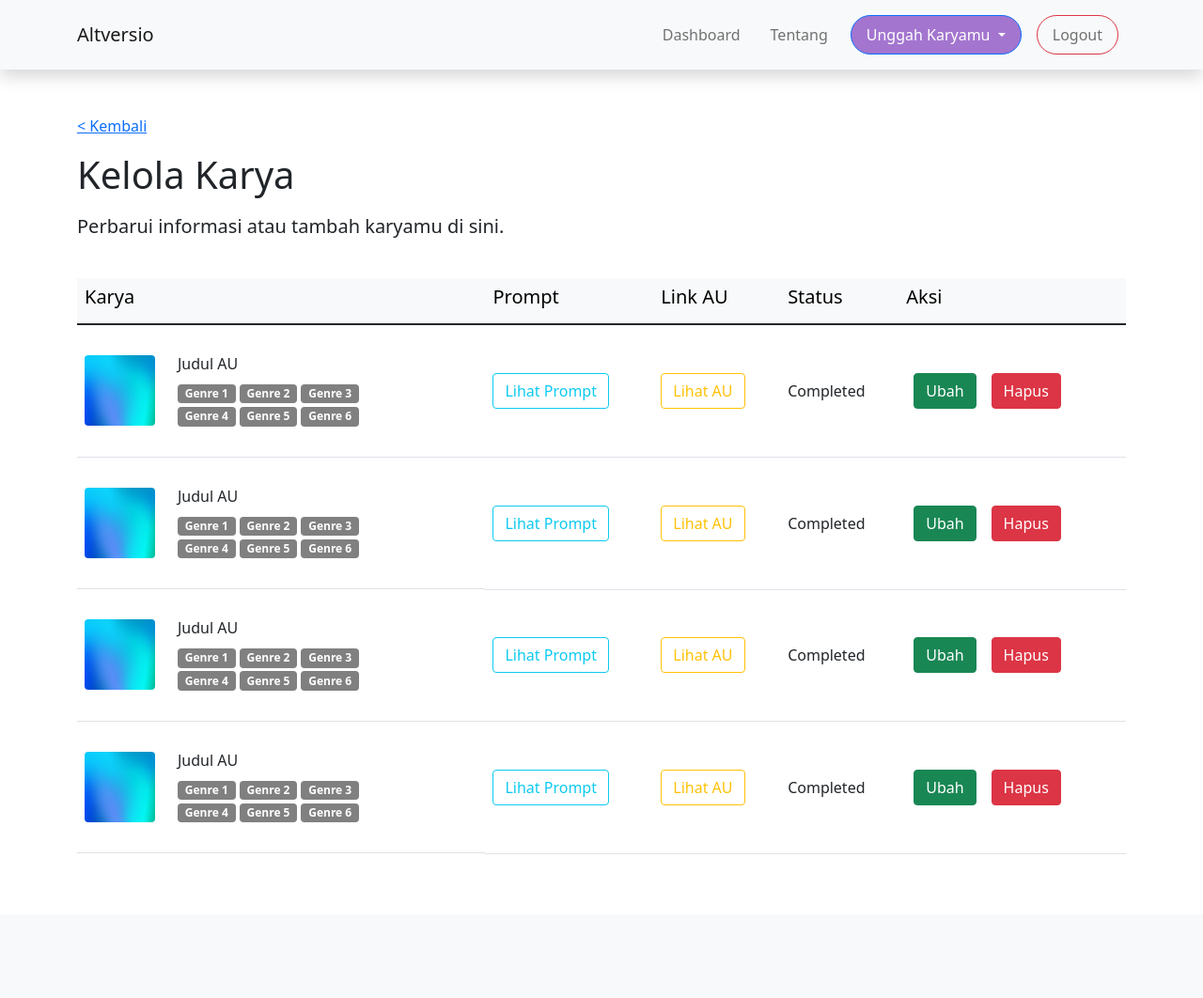
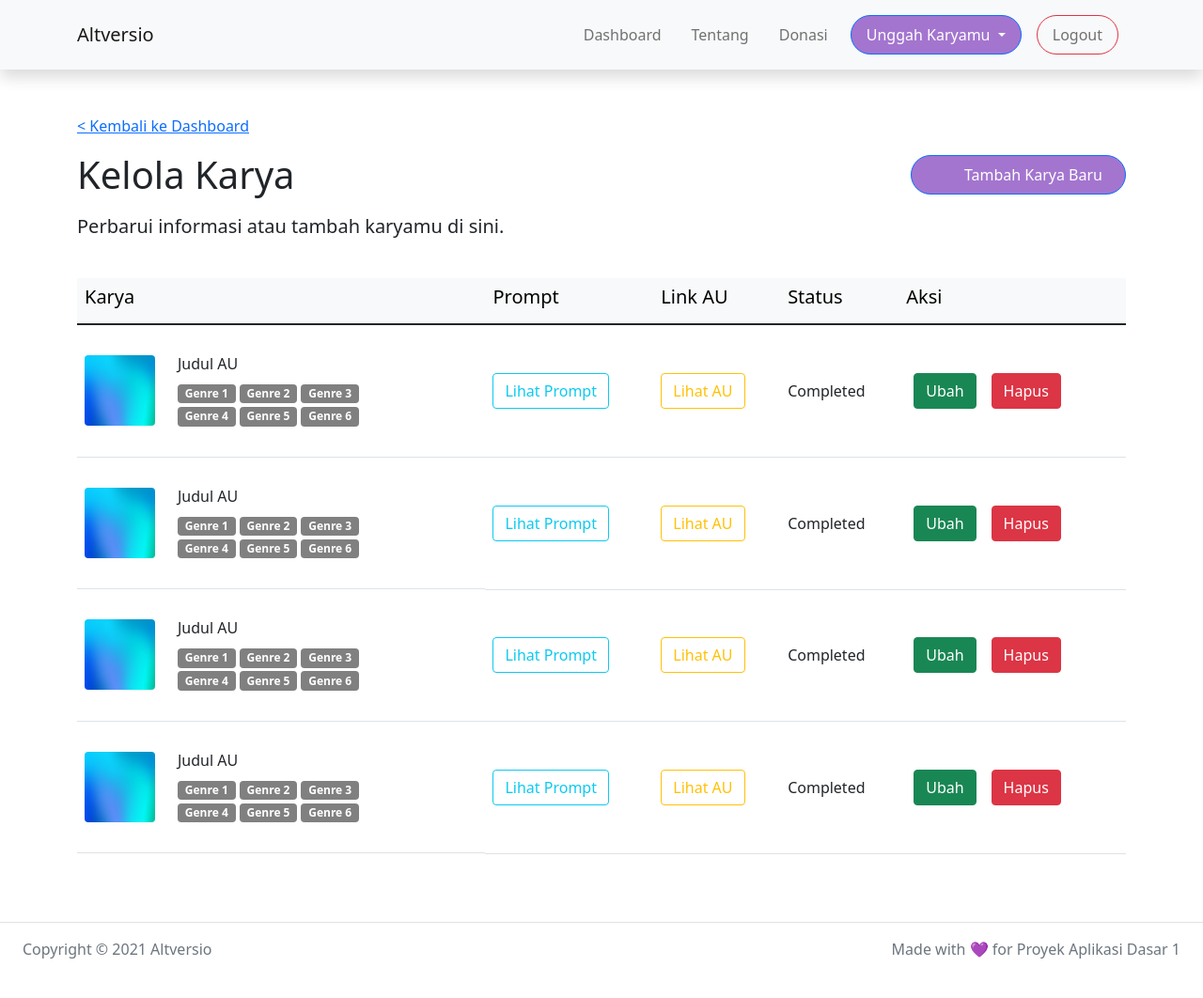
Before and after one commit to arkefallen/altversio, a Laravel app: page /manage in a window 1280 px wide. Shown: the whole page at 94% size. Before the commit the page ends 909 px from the top, so only its background shows below. Run offline with Laravel 8, Linux system fonts and the light colour scheme; the visitor is signed in with stand-in values (Sample User, id 1); style sheets or scripts are compiled from the project's sources; some libraries are stand-ins or nearby versions.

Commit message:
add donate page

```diff
--- a/public/style/style.css
+++ b/public/style/style.css
@@ -44,8 +44,6 @@
     transform: scale(1.05);
     box-shadow: 0 10px 20px rgba(0,0,0,.12), 0 4px 8px rgba(0,0,0,.06);
 }
-
-
 /* .body-text-1 {
     font-family: 'Poppins';
     font-weight: 400 ;
--- a/resources/views/auth/login.blade.php
+++ b/resources/views/auth/login.blade.php
@@ -58,11 +58,11 @@
                                     {{ __('Login') }}
                                 </button>
 
-                                @if (Route::has('password.request'))
+                                {{-- @if (Route::has('password.request'))
                                     <a class="btn btn-link" href="{{ route('password.request') }}">
                                         {{ __('Lupa Password ?') }}
                                     </a>
-                                @endif
+                                @endif --}}
                             </div>
                         </div>
                     </form>
--- a/resources/views/create.blade.php
+++ b/resources/views/create.blade.php
@@ -7,7 +7,7 @@
 @section('content')
     <div class="container my-3 py-3">
         <div class="py-3">
-            <a href="{{ route('dashboard') }}">< Kembali</a>
+            <a href="{{ route('dashboard') }}">< Kembali ke Dashboard</a>
             <h1 class="my-3">Buat Karya</h1>
             <hr>
             <br>
--- /dev/null
+++ b/resources/views/footer.blade.php
@@ -0,0 +1,9 @@
+<footer class="d-flex flex-wrap justify-content-between align-items-center py-3 px-4 my-4 border-top">
+    <div class="col-md-4 d-flex align-items-center">
+      <span class="text-muted">Copyright © 2021 Altversio</span>
+    </div>
+
+    <div class="col-md-4 d-flex align-items-center justify-content-end">
+        <span class="text-muted">Made with 💜 for Proyek Aplikasi Dasar 1</span>
+    </div>
+</footer>
--- a/resources/views/manage.blade.php
+++ b/resources/views/manage.blade.php
@@ -7,8 +7,17 @@
 @section('content')
     <div class="container my-3 py-3">
         <div class="py-3">
-            <a href="{{ route('dashboard') }}">< Kembali</a>
-            <h1 class="my-3">Kelola Karya</h1>
+            <a href="{{ route('dashboard') }}">< Kembali ke Dashboard</a>
+            <div class="d-flex flex-row justify-content-between align-items-center">
+                <h1 class="my-3">Kelola Karya</h1>
+                <div>
+                    <a class="btn btn-primary rounded-pill py-2 px-4 d-flex flex-row align-items-center" href="/create">
+                        <box-icon name='plus-circle' class="mx-1" color="#FFFFFF"></box-icon>
+                        <span>Tambah Karya Baru</span>
+                    </a>
+                </div>
+            </div>
+
             <p class="lead">Perbarui informasi atau tambah karyamu di sini.</p>
             <br>
             <div class="table-responsive">
--- a/resources/views/master.blade.php
+++ b/resources/views/master.blade.php
@@ -30,6 +30,7 @@
     @include('navigation')
     @yield('header')
     @yield('content')
+    @include('footer')
     <!-- Optional JavaScript; choose one of the two! -->
 
     <!-- Option 1: Bootstrap Bundle with Popper -->
--- a/resources/views/navigation.blade.php
+++ b/resources/views/navigation.blade.php
@@ -10,14 +10,13 @@
     <div class="collapse navbar-collapse justify-content-end" id="navbarsExample07">
       <ul class="navbar-nav mr-auto align-items-center justify-content-center">
         @guest
-        <li class="nav-item">
           <li class="nav-item">
-            <a class="nav-link" href="/">Beranda</a>
+            <a class="nav-link mx-2" href="/">Beranda</a>
           </li>
           <li class="nav-item">
-            <a class="nav-link" href="/about">Tentang</a>
+            <a class="nav-link mx-2" href="/about">Tentang</a>
           </li>
-          <a class="btn btn-outline-primary rounded-pill ml-3 py-2 px-3" href="{{ route('login') }}">
+          <a class="btn btn-outline-primary rounded-pill mx-2 py-2 px-3 w-full" href="{{ route('login') }}">
             Masuk
           </a>
         @else
@@ -28,6 +27,10 @@
 
             <li class="nav-item mx-2">
               <a class="nav-link" href="/about">Tentang</a>
+            </li>
+
+            <li class="nav-item mx-2">
+              <a class="nav-link" href="/donate">Donasi</a>
             </li>
 
             <li class="nav-item mx-2 mb-2 mt-2 w-100">
--- a/routes/web.php
+++ b/routes/web.php
@@ -21,6 +21,8 @@ Route::get('/dashboard', 'UserController@index')->name('dashboard');
 
 Route::get('/about', 'AboutController@index')->name('about');
 
+Route::get('/donate', 'DonateController@index')->name('donate');
+
 Route::get('/create', 'UserController@create')->name('user.create');
 
 Route::post('/dashboard', 'UserController@store')->name('user.store');
```
Also changed, not shown: app/Http/Controllers/DonateController.php (added, +12 -0 lines), resources/views/about.blade.php (+4 -4 lines), resources/views/dashboard.blade.php (+5 -3 lines), resources/views/donate.blade.php (added, +20 -0 lines), public/asset/img/Asen.png (added), public/asset/img/Nancy.png (added), public/asset/img/Rafa.png (added), public/asset/img/Salsa.png (added).
